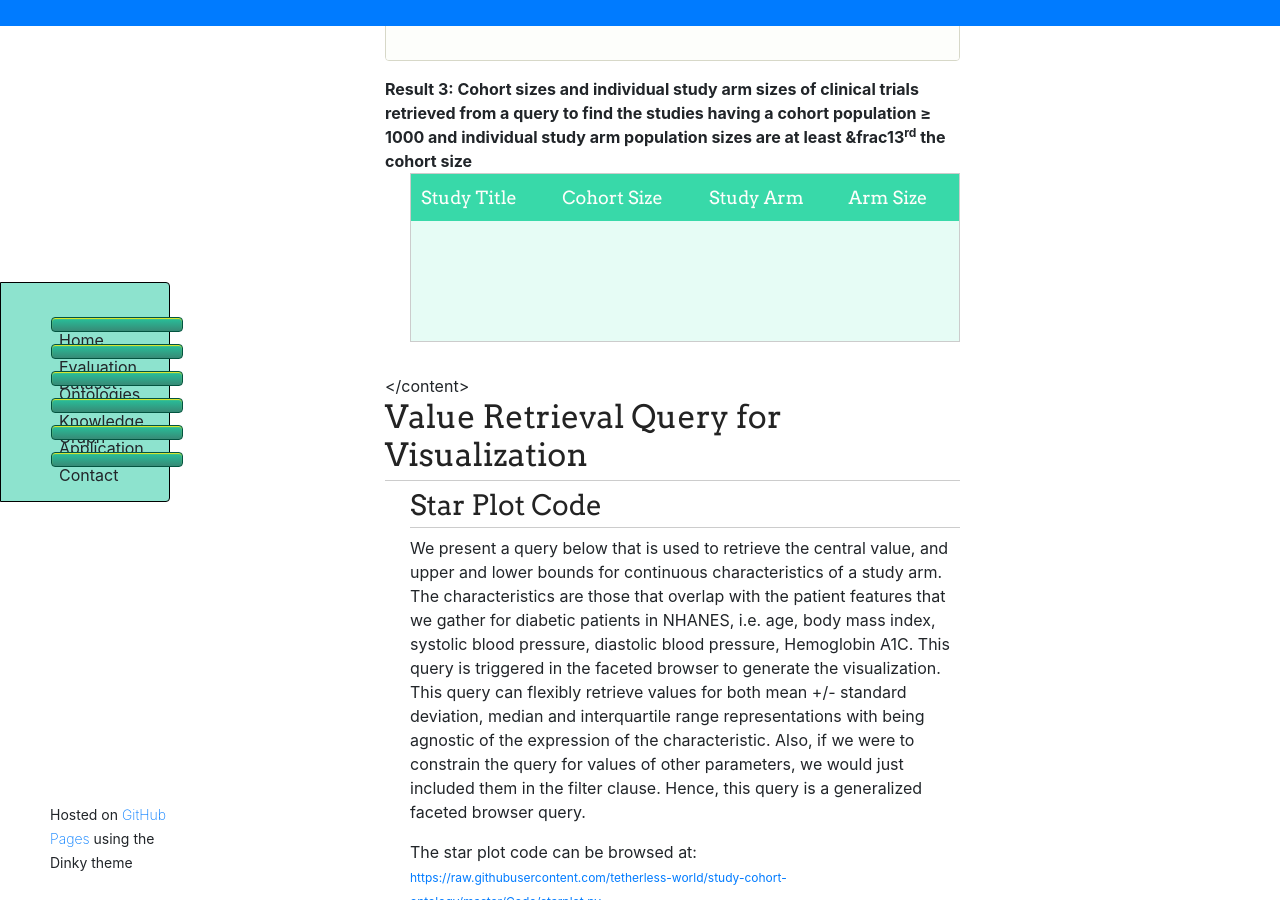
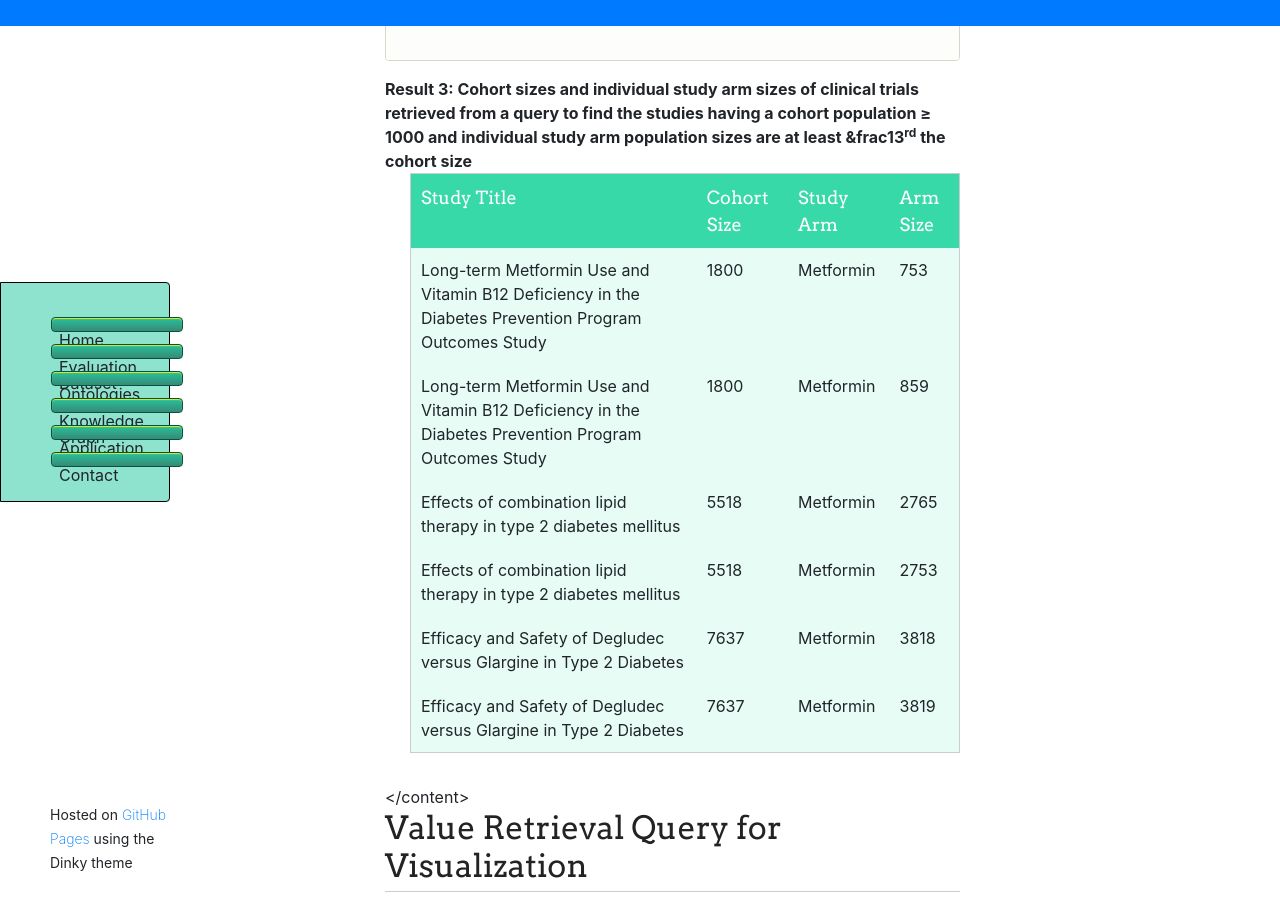
Before and after one commit to tetherless-world/study-cohort-ontology, a Jekyll site: the page built from application.md, in a window 1280 px wide and 900 px high, scrolled down 4017 px. Built offline with Jekyll 4.4.1, drawn with Linux system fonts in a browser that asks for light colours; nearby versions of some CDN libraries; our own code applies the rules of GitHub Pages for plain Markdown files; library files that are not in the unit come from our copies.

Commit message:
Update application.md

```diff
--- a/application.md
+++ b/application.md
@@ -184,40 +184,40 @@ WHERE {
     <th>Arm Size</th>
   </tr>
   <tr>
-    <td></td>
-    <td> </td>
-    <td> </td>
-    <td> </td>
+    <td>Long-term Metformin Use and Vitamin B12 Deficiency in the Diabetes Prevention Program Outcomes Study</td>
+    <td> 1800 </td>
+    <td> Metformin</td>
+    <td> 753</td>
   </tr>
   <tr>
-    <td></td>
-    <td> </td>
-    <td> </td>
-    <td> </td>
+    <td>Long-term Metformin Use and Vitamin B12 Deficiency in the Diabetes Prevention Program Outcomes Study</td>
+    <td> 1800 </td>
+    <td>Metformin </td>
+    <td> 859</td>
   </tr>
   <tr>
-    <td></td>
-    <td> </td>
-     <td> </td>
-     <td> </td>
+    <td>Effects of combination lipid therapy in type 2 diabetes mellitus </td>
+    <td> 5518 </td>
+     <td> Metformin</td>
+     <td> 2765</td>
   </tr>
     <tr>
-    <td> </td>
-    <td>  </td>
-    <td> </td>
-    <td>  </td>
+    <td> Effects of combination lipid therapy in type 2 diabetes mellitus</td>
+    <td> 5518  </td>
+    <td> Metformin</td>
+    <td> 2753 </td>
   </tr>
     <tr>
-    <td></td>
-    <td> </td>
-    <td> </td>
-    <td>  </td>
+    <td> Efficacy and Safety of Degludec versus Glargine in Type 2 Diabetes </td>
+    <td> 7637 </td>
+    <td> Metformin</td>
+    <td>  3818</td>
   </tr>
    <tr>
-    <td> </td>
-    <td> </td>
-    <td> </td>
-    <td>  </td>
+    <td> Efficacy and Safety of Degludec versus Glargine in Type 2 Diabetes </td>
+    <td>7637  </td>
+    <td> Metformin</td>
+    <td> 3819 </td>
   </tr>
 </table>
 
```
